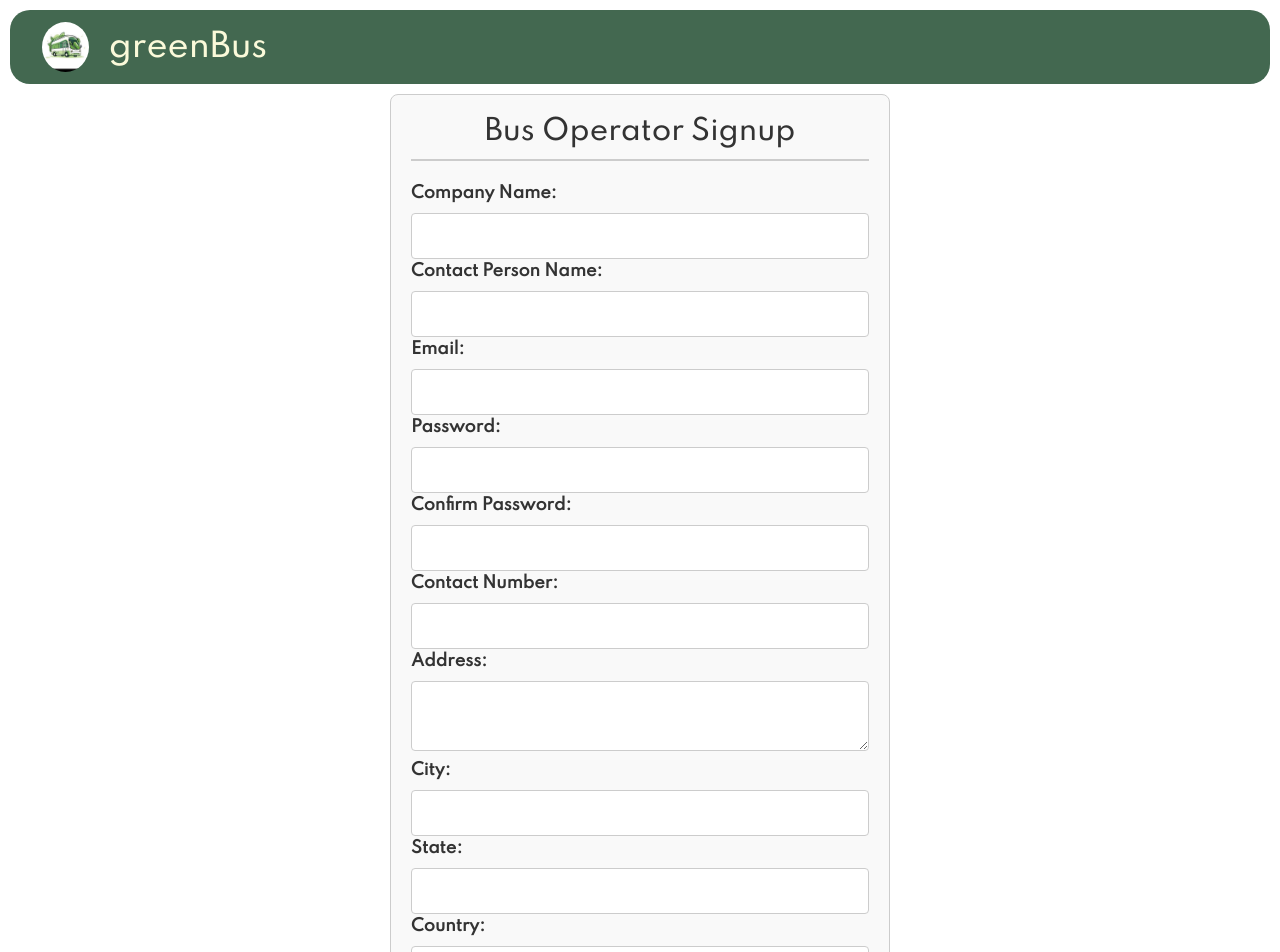
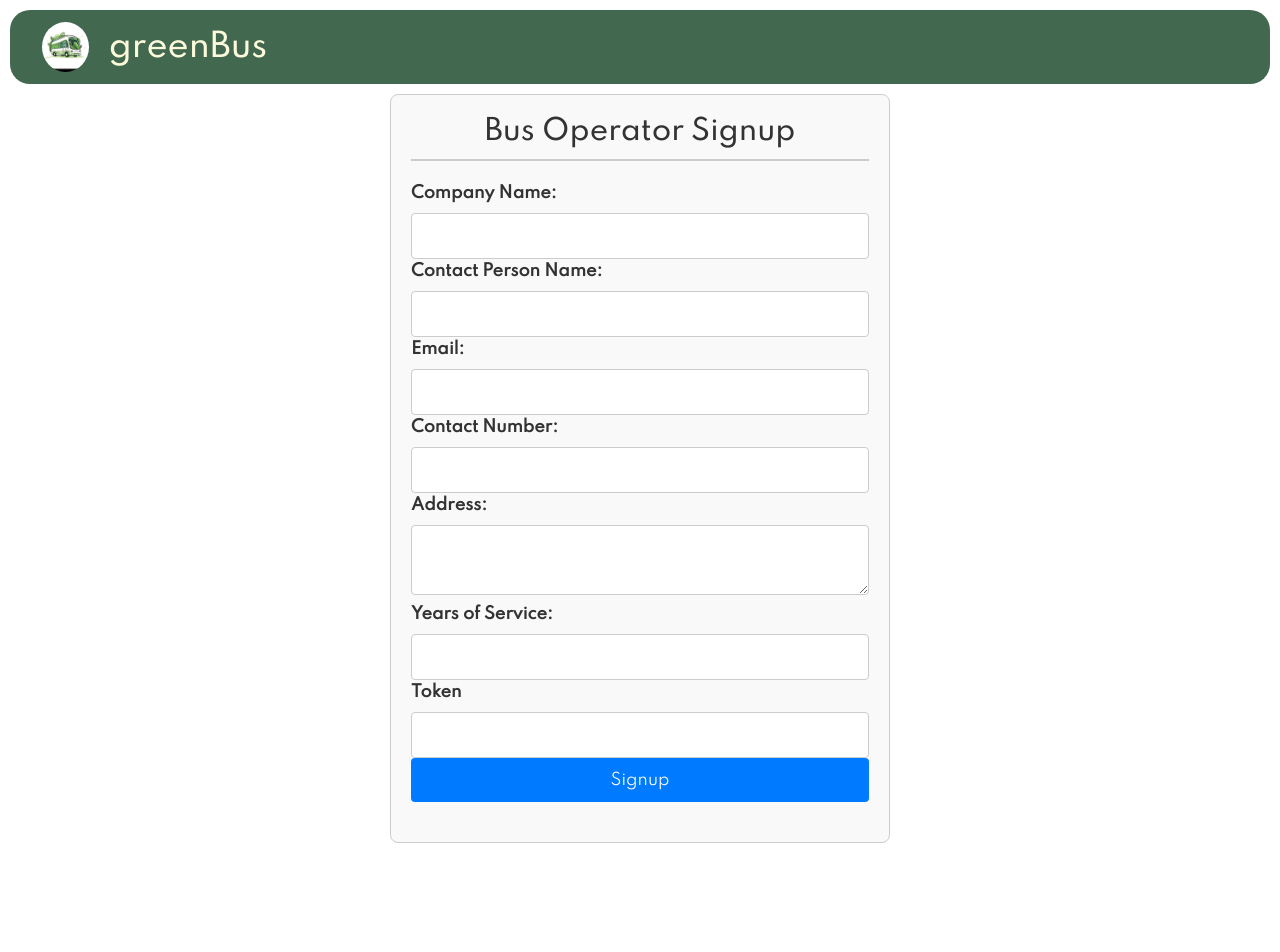
Before and after one commit to alphacrat/greenBus, a React (Vite) app: page /operator/signup in a window 1280 px wide. Shown: the top 952 px of the page. After the commit the page ends 843 px from the top, so only its background shows below. Built offline with nearby package versions, Linux system fonts and the light colour scheme.

Commit message:
created bus registration

```diff
--- a/src/components/bus_operators/login/BusOperatorSignUpPage.jsx
+++ b/src/components/bus_operators/login/BusOperatorSignUpPage.jsx
@@ -1,87 +1,139 @@
-import React, { useState } from 'react';
-import './BusOperatorSignUpPage.css'; // Import CSS file for styling
+import './BusOperatorSignUpPage.css' // Import CSS file for styling
+import { zodResolver } from '@hookform/resolvers/zod'
+import { useMutation } from '@tanstack/react-query'
+import { useForm } from 'react-hook-form'
+import { z } from 'zod'
+import axiosInstance from '../../../../utils/axios'
+import { useNavigate } from 'react-router-dom'
+
+const operatorRegisterSchema = z.object({
+  coordinator_name: z.string().min(1, 'Coordinator name is required'),
+  company_name: z.string().min(1, 'Company name is required'),
+  email: z.string().email('Invalid email address'),
+  token: z.string().min(1, 'Token is required'),
+  address: z.string().min(1, 'Address is required'),
+  contact_number: z
+    .string()
+    .min(10, 'Contact number must be at least 10 characters'),
+  years_of_service: z.string().min(1, 'years of service must be provided'),
+})
 
 const BusOperatorSignupPage = () => {
-    const [signupData, setSignupData] = useState({
-        companyName: '',
-        contactPersonName: '',
-        email: '',
-        password: '',
-        confirmPassword: '',
-        contactNumber: '',
-        address: '',
-        city: '',
-        state: '',
-        country: '',
-        yearsOfService: ''
-    });
+  const navigate = useNavigate()
+  const { mutate, isPending, error } = useMutation({
+    mutationKey: ['operator register'],
+    mutationFn: async (data) => {
+      const res = await axiosInstance.post('/operator/register', data)
+      return res.data
+    },
+    onSuccess: () => {
+      navigate('/operator/login')
+    },
+  })
+  const handleSignupSubmit = (data) => {
+    const { years_of_service } = data
+    data.years_of_service = parseInt(years_of_service, 10)
+    mutate(data)
+  }
+  const {
+    register,
+    handleSubmit,
+    formState: { errors },
+  } = useForm({
+    resolver: zodResolver(operatorRegisterSchema),
+  })
 
-    const handleSignupChange = (e) => {
-        const { name, value } = e.target;
-        setSignupData(prevData => ({
-            ...prevData,
-            [name]: value
-        }));
-    };
-
-    const handleSignupSubmit = (e) => {
-        e.preventDefault();
-        console.log("Signing up with data:", signupData);
-        // Implement signup logic here
-    };
+  if (error) {
+    console.log(error)
+  }
 
   return (
     <div className="bus-operator-signup-container">
       <h2>Bus Operator Signup</h2>
-            <form onSubmit={handleSignupSubmit} className="signup-form">
+      <form onSubmit={handleSubmit(handleSignupSubmit)} className="signup-form">
         <div className="signup-form-group">
           <label htmlFor="companyName">Company Name:</label>
-                    <input type="text" id="companyName" name="companyName" value={signupData.companyName} onChange={handleSignupChange} required className='custom-input' />
+          <input
+            type="text"
+            id="companyName"
+            name="companyName"
+            className="custom-input"
+            {...register('company_name')}
+          />
+          {errors.company_name && <p>{errors.company_name.message}</p>}
         </div>
         <div className="signup-form-group">
           <label htmlFor="contactPersonName">Contact Person Name:</label>
-                    <input type="text" id="contactPersonName" name="contactPersonName" value={signupData.contactPersonName} onChange={handleSignupChange} required className='custom-input' />
+          <input
+            type="text"
+            id="contactPersonName"
+            name="contactPersonName"
+            className="custom-input"
+            {...register('coordinator_name')}
+          />
+          {errors.coordinator_name && <p>{errors.coordinator_name.message}</p>}
         </div>
         <div className="signup-form-group">
           <label htmlFor="email">Email:</label>
-                    <input type="email" id="email" name="email" value={signupData.email} onChange={handleSignupChange} required className='custom-input' />
-                </div>
-                <div className="signup-form-group">
-                    <label htmlFor="password">Password:</label>
-                    <input type="password" id="password" name="password" value={signupData.password} onChange={handleSignupChange} required className='custom-input' />
-                </div>
-                <div className="signup-form-group">
-                    <label htmlFor="confirmPassword">Confirm Password:</label>
-                    <input type="password" id="confirmPassword" name="confirmPassword" value={signupData.confirmPassword} onChange={handleSignupChange} required className='custom-input' />
+          <input
+            type="email"
+            id="email"
+            name="email"
+            className="custom-input"
+            {...register('email')}
+          />
+          {errors.email && <p>{errors.email.message}</p>}
         </div>
         <div className="signup-form-group">
           <label htmlFor="contactNumber">Contact Number:</label>
-                    <input type="text" id="contactNumber" name="contactNumber" value={signupData.contactNumber} onChange={handleSignupChange} required className='custom-input' />
+          <input
+            type="text"
+            id="contactNumber"
+            name="contactNumber"
+            className="custom-input"
+            {...register('contact_number')}
+          />
+          {errors.contact_number && <p>{errors.contact_number.message}</p>}
         </div>
         <div className="signup-form-group">
           <label htmlFor="address">Address:</label>
-                    <textarea id="address" name="address" value={signupData.address} onChange={handleSignupChange} required className='custom-input' />
-                </div>
-                <div className="signup-form-group">
-                    <label htmlFor="city">City:</label>
-                    <input type="text" id="city" name="city" value={signupData.city} onChange={handleSignupChange} required className='custom-input' />
-                </div>
-                <div className="signup-form-group">
-                    <label htmlFor="state">State:</label>
-                    <input type="text" id="state" name="state" value={signupData.state} onChange={handleSignupChange} required className='custom-input' />
-                </div>
-                <div className="signup-form-group">
-                    <label htmlFor="country">Country:</label>
-                    <input type="text" id="country" name="country" value={signupData.country} onChange={handleSignupChange} required className='custom-input' />
+          <textarea
+            id="address"
+            name="address"
+            className="custom-input"
+            {...register('address')}
+          />
+          {errors.address && <p>{errors.address.message}</p>}
         </div>
         <div className="signup-form-group">
           <label htmlFor="yearsOfService">Years of Service:</label>
-                    <input type="text" id="yearsOfService" name="yearsOfService" value={signupData.yearsOfService} onChange={handleSignupChange} required className='custom-input' />
+          <input
+            type="text"
+            id="yearsOfService"
+            name="yearsOfService"
+            className="custom-input"
+            {...register('years_of_service')}
+          />
+          {errors.years_of_service && <p>{errors.years_of_service.message}</p>}
         </div>
-                <button type="submit" className="signup-btn">Signup</button>
+        <div className="signup-form-group">
+          <label htmlFor="token">Token</label>
+          <input
+            type="text"
+            id="token"
+            name="token"
+            className="custom-input"
+            {...register('token')}
+          />
+          {errors.token && <p>{errors.token.message}</p>}
+        </div>
+        <button type="submit" className="signup-btn">
+          Signup
+        </button>
       </form>
+      {isPending && <h2>Loading...</h2>}
     </div>
-    );
-};
+  )
+}
 
-export default BusOperatorSignupPage;
+export default BusOperatorSignupPage
```
Lines whose indentation alone changed are shown as unchanged.
